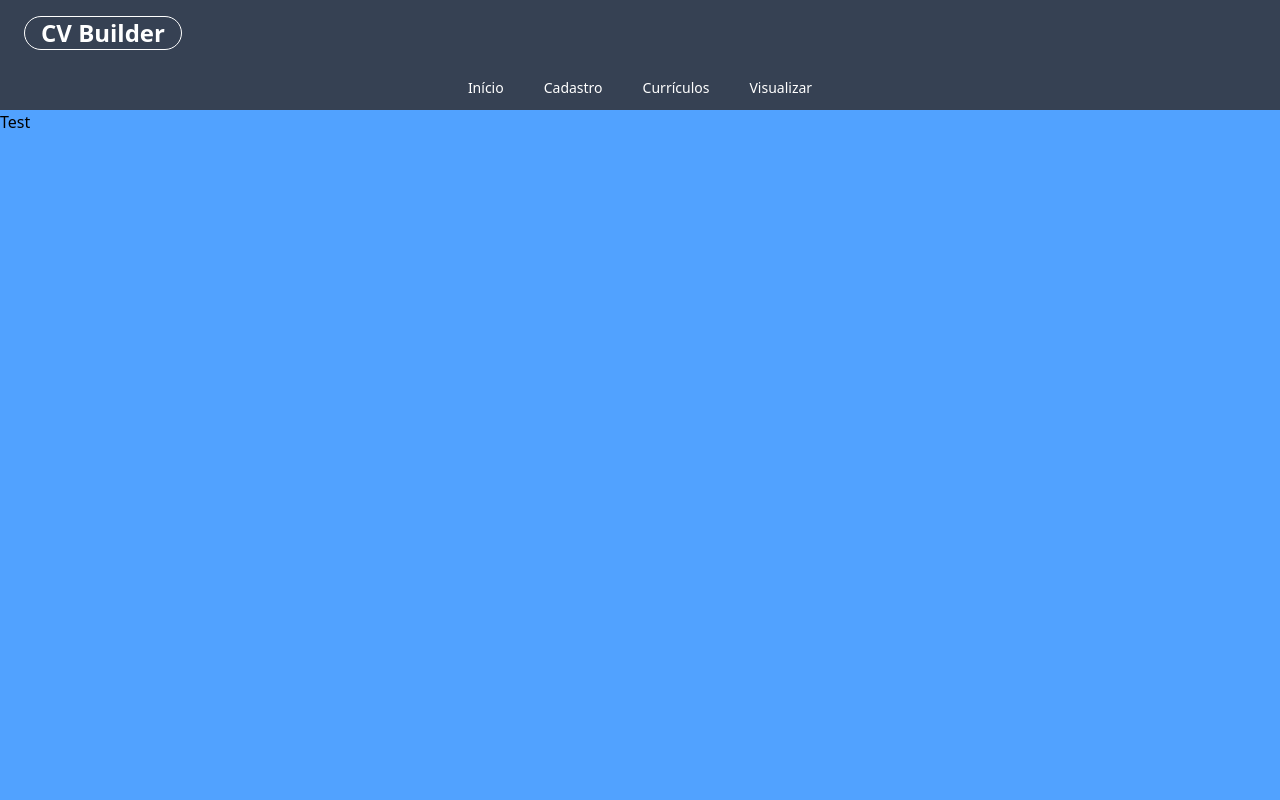
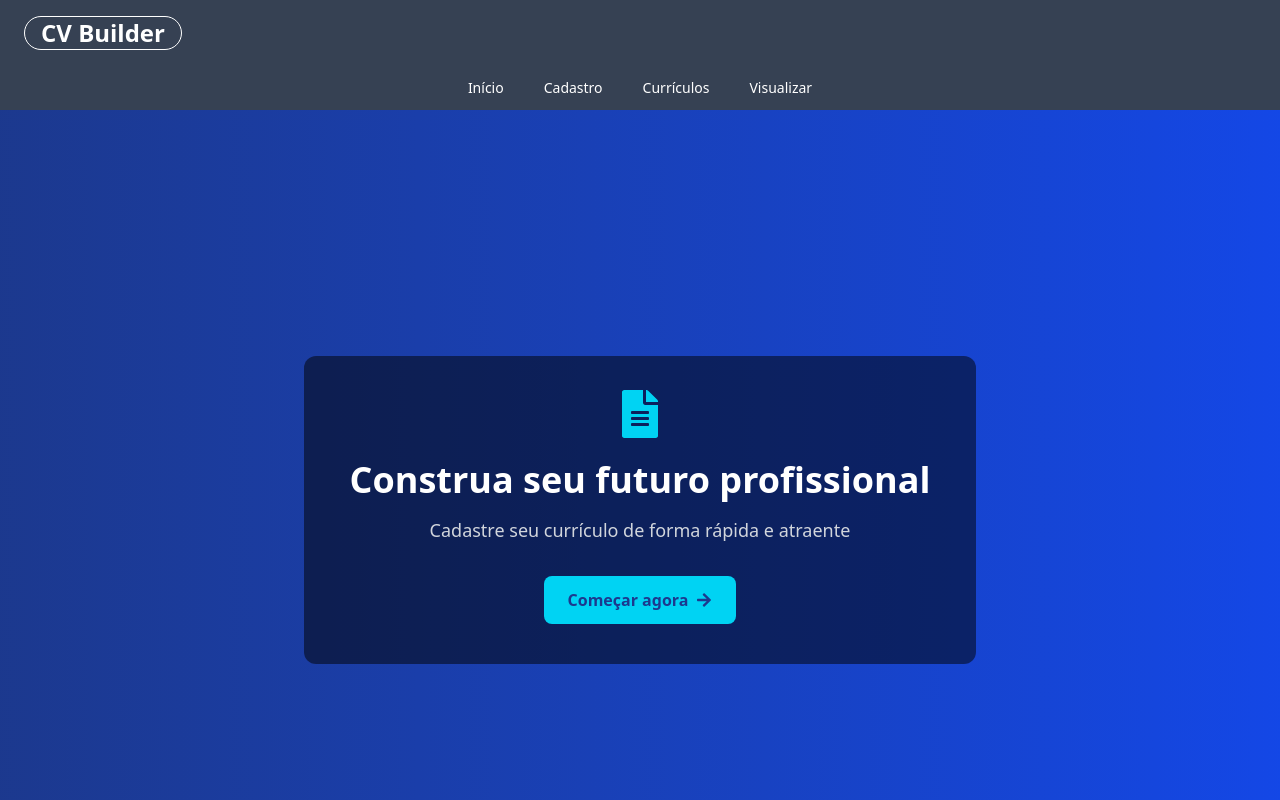
Before and after one commit to ReichertDouglas/ProjetoWEB-01, a React (Vite) app in the folder frontend/: page / in a window 1280 px wide. Shown: the top 800 px of the page. Built offline with nearby package versions, Linux system fonts and the light colour scheme.

Commit message:
Tela inicial feita

```diff
--- /dev/null
+++ b/frontend/src/pages/formpage.tsx
@@ -0,0 +1,8 @@
+
+export const FormPage = () => {
+    return (
+        <div className="min-h-screen flex items-center justify-center bg-gray-100">
+            <h2 className="text-2xl font-bold">Página de Cadastro</h2>
+        </div>
+    );
+}
--- a/frontend/src/pages/mainpage.tsx
+++ b/frontend/src/pages/mainpage.tsx
@@ -1,5 +1,25 @@
+import { FaFileAlt, FaArrowRight } from 'react-icons/fa';
+import { useNavigate } from 'react-router-dom';
+
 export const MainPage = () => {
+    const navigate = useNavigate();
+
+    const handleForm = () => navigate('/form-cv');
+
     return (
-        <h1>Test</h1>
+        <div className="h-screen w-full bg-gradient-to-r from-blue-900 to-blue-700 flex items-center justify-center text-white px-4">
+            <div className="bg-black/50 p-10 rounded-xl text-center max-w-2xl w-full">
+                <FaFileAlt className="text-5xl text-cyan-400 animate-bounce mx-auto mb-4" />
+                <h1 className="text-4xl font-bold mb-4 animate-fade-in">
+                    Construa seu futuro profissional
+                </h1>
+                <p className="text-lg text-gray-300 mb-8">
+                    Cadastre seu currículo de forma rápida e atraente
+                </p>
+                <button className="bg-cyan-400 text-blue-900 font-semibold px-6 py-3 rounded-lg hover:bg-cyan-300 transition flex items-center justify-center gap-2 mx-auto" onClick={handleForm}>
+                    Começar agora <FaArrowRight />
+                </button>
+            </div>
+        </div>
     )
 }
--- a/frontend/src/routes/router.tsx
+++ b/frontend/src/routes/router.tsx
@@ -4,6 +4,7 @@ import { Suspense } from "react";
 import { MainPage } from "../pages/mainpage";
 import { Header } from "../components/header"
 import Footer from "../components/footer";
+import { FormPage } from "../pages/formpage";
 
 export const Router = () => {
   return (
@@ -13,6 +14,7 @@ export const Router = () => {
         <Suspense fallback={<div>Carregando...</div>}>
           <Routes>
             <Route path="/" element={<MainPage />} />
+            <Route path="/form-cv" element={<FormPage />} />
           </Routes>
         </Suspense>
       </main>
```
